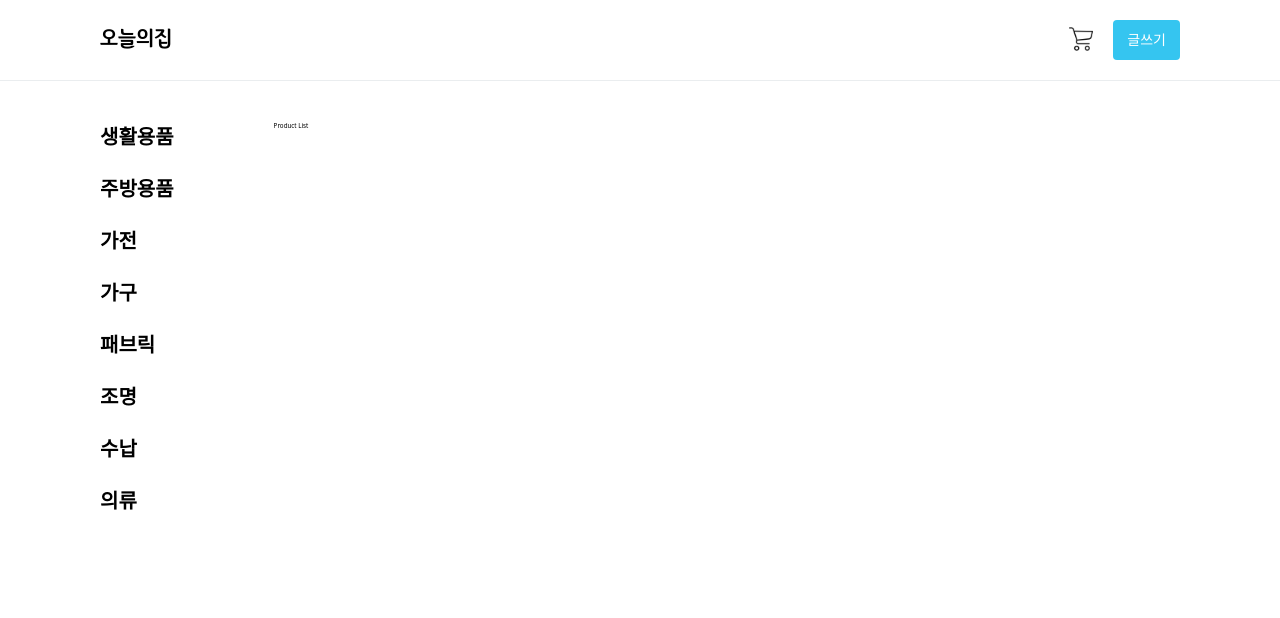
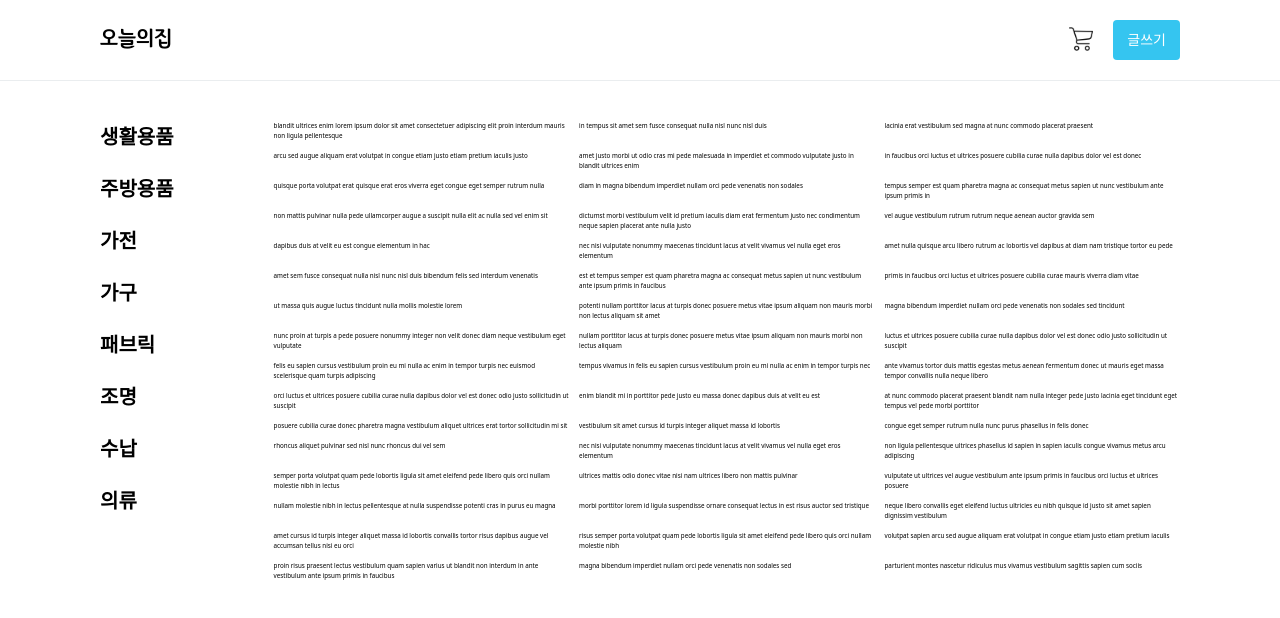
Before and after one commit to younyikim/e-commerce-test, a React (Create React App) app: page /product/0 in a window 1280 px wide. Shown: the top 618 px of the page. Built offline with nearby package versions, Linux system fonts and the light colour scheme; data requests are answered from the project's data file.

Commit message:
feat/상품 목록 페이지지 data fetching, layout 구현

```diff
--- a/src/components/CategoryNav.jsx
+++ b/src/components/CategoryNav.jsx
@@ -1,7 +1,7 @@
 import { useQuery } from 'react-query';
 import { Link } from 'react-router-dom';
 import styled from 'styled-components';
-import { fetchCategories } from '../utils/hooks/apiService';
+import { fetchCategories } from '../utils/apiService';
 
 function CategoryNav() {
   const { data, isLoading, error } = useQuery('categories', fetchCategories);
--- a/src/pages/ProductsListPage.jsx
+++ b/src/pages/ProductsListPage.jsx
@@ -1,11 +1,48 @@
+import { useQuery } from 'react-query';
+import useMedia from '../utils/hooks/useMedia';
+import { useParams } from 'react-router';
 import Layout from '../components/common/Layout';
+import { fetchProducts } from '../utils/apiService';
+import styled from 'styled-components';
 
 function ProductListPage() {
+  const { categoryId } = useParams();
+  const { isMobile } = useMedia();
+
+  const { data, isLoading, error } = useQuery('products', fetchProducts);
+
+  if (isLoading) {
+    return <div>Loading</div>;
+  }
+
+  if (error) {
+    return <div>Error</div>;
+  }
+
+  const categoryProducts = data.filter(
+    (product) => product.category === Number.parseInt(categoryId),
+  );
+
   return (
-    <Layout nav>
-      <div>Product List</div>
+    <Layout nav={!isMobile}>
+      <StyledProductContainer>
+        <StyledProductWrapper>
+          {categoryProducts.map((product, index) => (
+            <div key={index}>{product.name}</div>
+          ))}
+        </StyledProductWrapper>
+      </StyledProductContainer>
     </Layout>
   );
 }
 
+const StyledProductContainer = styled.section`
+  width: 100%;
+`;
+
+const StyledProductWrapper = styled.div`
+  display: grid;
+  grid-template-columns: repeat(3, 1fr);
+  grid-gap: 1rem;
+`;
 export default ProductListPage;
--- a/src/utils/hooks/apiService.js
+++ b/src/utils/apiService.js
@@ -2,3 +2,8 @@ export async function fetchCategories() {
   const response = await fetch('http://localhost:8000/categories');
   return response.json();
 }
+
+export async function fetchProducts() {
+  const response = await fetch('http://localhost:8000/products');
+  return response.json();
+}
```
